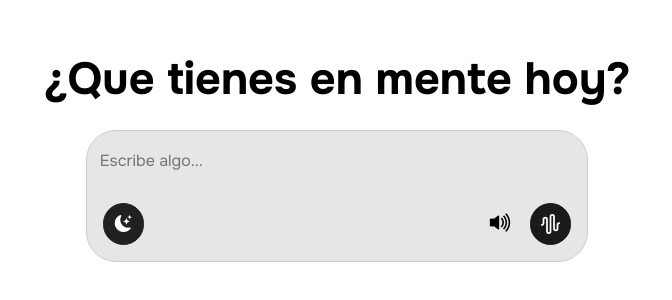
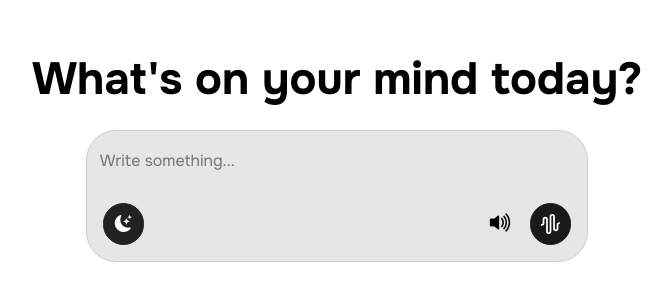
Before and after one commit to Javi0108/VoiceChatGpt-Prototype, a React (Vite) app: page / in a window 1280 px wide. Shown: the part 246-546 px from the top of the page, without its empty margins (303-975 px from the left). Built offline with nearby package versions, Linux system fonts and the light colour scheme.

Commit message:
Cambio de idioma

```diff
--- a/src/App.jsx
+++ b/src/App.jsx
@@ -30,12 +30,12 @@ function App() {
 
   return (
     <>
-      <span className="title">¿Que tienes en mente hoy?</span>
+      <span className="title">What's on your mind today?</span>
       <div className={dark ? "container" : "container light"}>
         <textarea
           ref={textAreaRef}
           className="promptText"
-          placeholder="Escribe algo..."
+          placeholder="Write something..."
           onChange={(e) => setText(e.target.value)}
           onInput={handleInput}
           cols={65}
--- a/src/components/ConversationalAI/ConversationalAiButton.jsx
+++ b/src/components/ConversationalAI/ConversationalAiButton.jsx
@@ -22,7 +22,7 @@ function ConversationalAiButton({ dark }) {
       <button
         className={"conversationalAiButton"}
         onClick={handleButtonClick}
-        title="Iniciar conversación con IA"
+        title="Start conversation with an IA"
       >
         <span className="icon">
           <img
@@ -32,7 +32,7 @@ function ConversationalAiButton({ dark }) {
             width={"100%"}
           />
         </span>
-        <span className="conversationLabel">Iniciar Conversación</span>
+        <span className="conversationLabel">Start conversation</span>
       </button>
       {wasStarted && <ConversationalAI active={active} onClose={handleOnClose} dark={dark} />}
     </>
```
